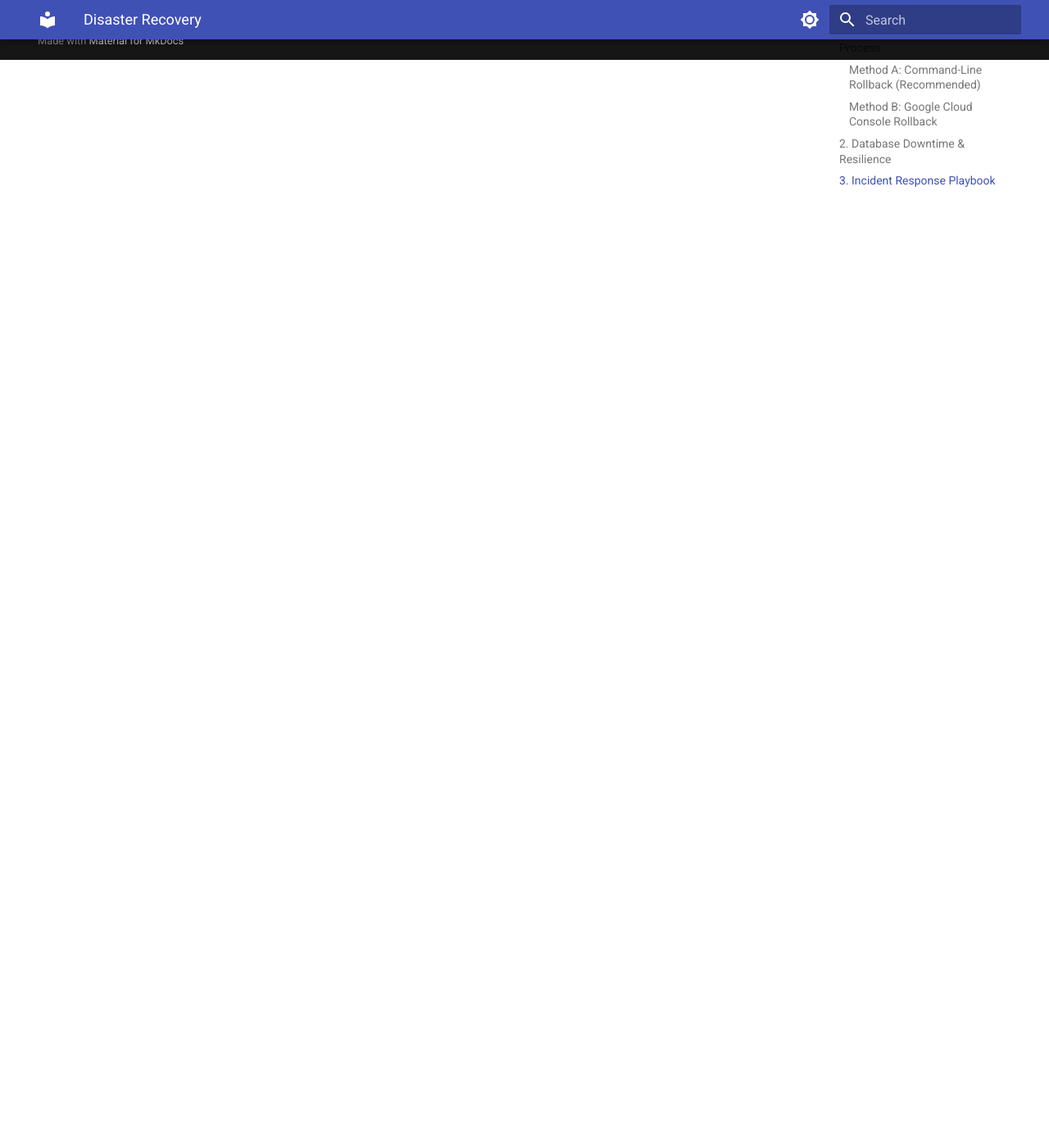
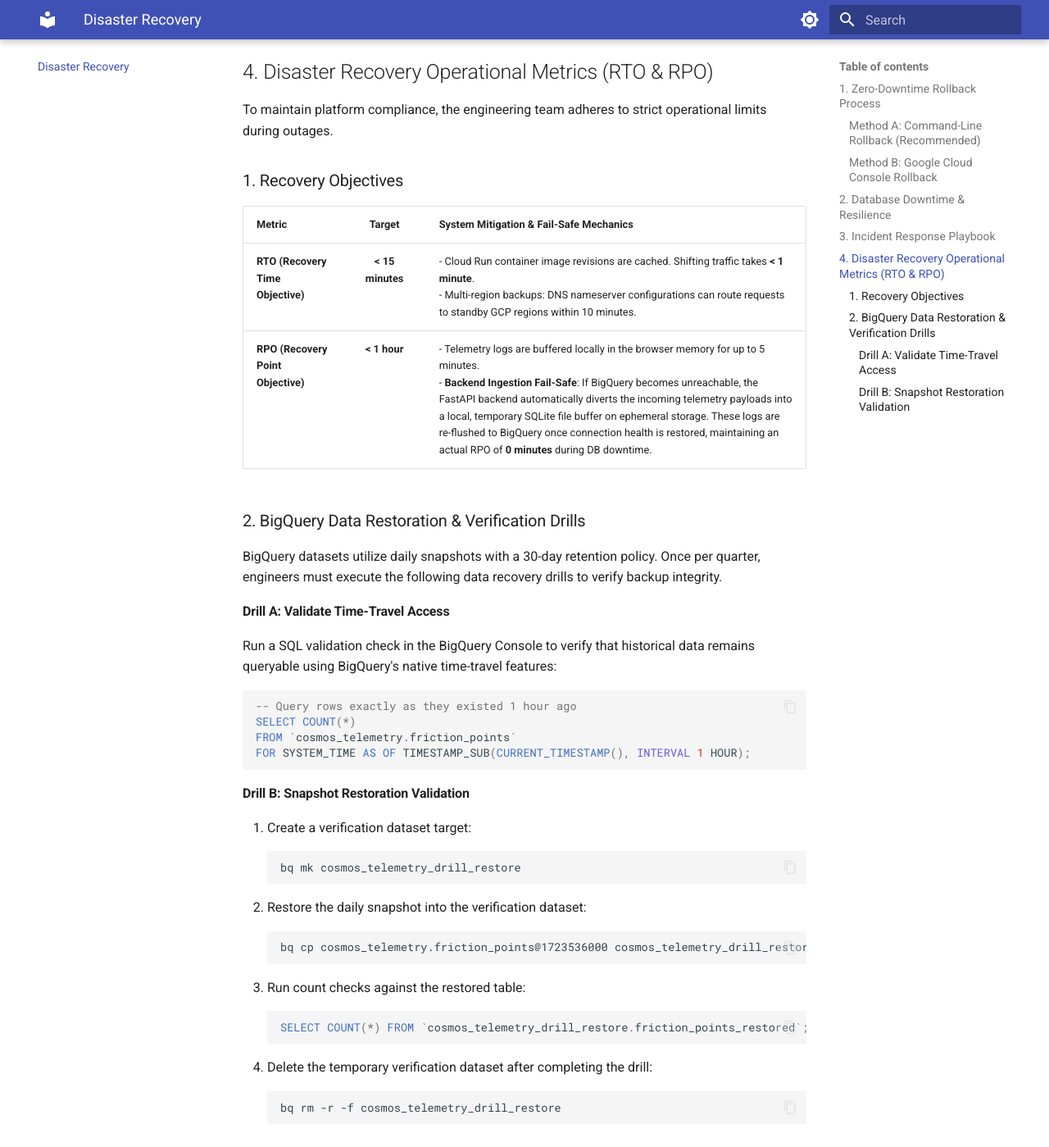
Before and after one commit to thokchomlolet03-cpu/the-token-cosmos, an MkDocs documentation site: the page built from docs/disaster_recovery.md, in a window 1280 px wide and 1400 px high, scrolled down 2463 px. Shown: the whole window at 82% size. Built offline with MkDocs 1.6.1 and Material for MkDocs 9.7.7, drawn with Linux system fonts in a browser that asks for light colours; some of the changed text lies outside the part shown.

````diff
--- a/docs/disaster_recovery.md
+++ b/docs/disaster_recovery.md
@@ -87,3 +87,47 @@
    docker run -p 8080:8080 the-token-cosmos-test
    ```
 5. **Publish Hotfix**: Push the fix to `main` to trigger the automated CI/CD pipeline.
+
+---
+
+## 4. Disaster Recovery Operational Metrics (RTO & RPO)
+
+To maintain platform compliance, the engineering team adheres to strict operational limits during outages.
+
+### 1. Recovery Objectives
+
+| Metric | Target | System Mitigation & Fail-Safe Mechanics |
+| :--- | :---: | :--- |
+| **RTO (Recovery Time Objective)** | **< 15 minutes** | - Cloud Run container image revisions are cached. Shifting traffic takes **< 1 minute**.<br>- Multi-region backups: DNS nameserver configurations can route requests to standby GCP regions within 10 minutes. |
+| **RPO (Recovery Point Objective)** | **< 1 hour** | - Telemetry logs are buffered locally in the browser memory for up to 5 minutes.<br>- **Backend Ingestion Fail-Safe**: If BigQuery becomes unreachable, the FastAPI backend automatically diverts the incoming telemetry payloads into a local, temporary SQLite file buffer on ephemeral storage. These logs are re-flushed to BigQuery once connection health is restored, maintaining an actual RPO of **0 minutes** during DB downtime. |
+
+### 2. BigQuery Data Restoration & Verification Drills
+
+BigQuery datasets utilize daily snapshots with a 30-day retention policy. Once per quarter, engineers must execute the following data recovery drills to verify backup integrity.
+
+#### Drill A: Validate Time-Travel Access
+Run a SQL validation check in the BigQuery Console to verify that historical data remains queryable using BigQuery's native time-travel features:
+```sql
+-- Query rows exactly as they existed 1 hour ago
+SELECT COUNT(*)
+FROM `cosmos_telemetry.friction_points`
+FOR SYSTEM_TIME AS OF TIMESTAMP_SUB(CURRENT_TIMESTAMP(), INTERVAL 1 HOUR);
+```
+
+#### Drill B: Snapshot Restoration Validation
+1. Create a verification dataset target:
+   ```bash
+   bq mk cosmos_telemetry_drill_restore
+   ```
+2. Restore the daily snapshot into the verification dataset:
+   ```bash
+   bq cp cosmos_telemetry.friction_points@1723536000 cosmos_telemetry_drill_restore.friction_points_restored
+   ```
+3. Run count checks against the restored table:
+   ```sql
+   SELECT COUNT(*) FROM `cosmos_telemetry_drill_restore.friction_points_restored`;
+   ```
+4. Delete the temporary verification dataset after completing the drill:
+   ```bash
+   bq rm -r -f cosmos_telemetry_drill_restore
+   ```
````
Also changed, not shown: other parts of docs/disaster_recovery.md (+1 -1 lines), docs/monitoring.md (+46 -0 lines), 2 other files.
